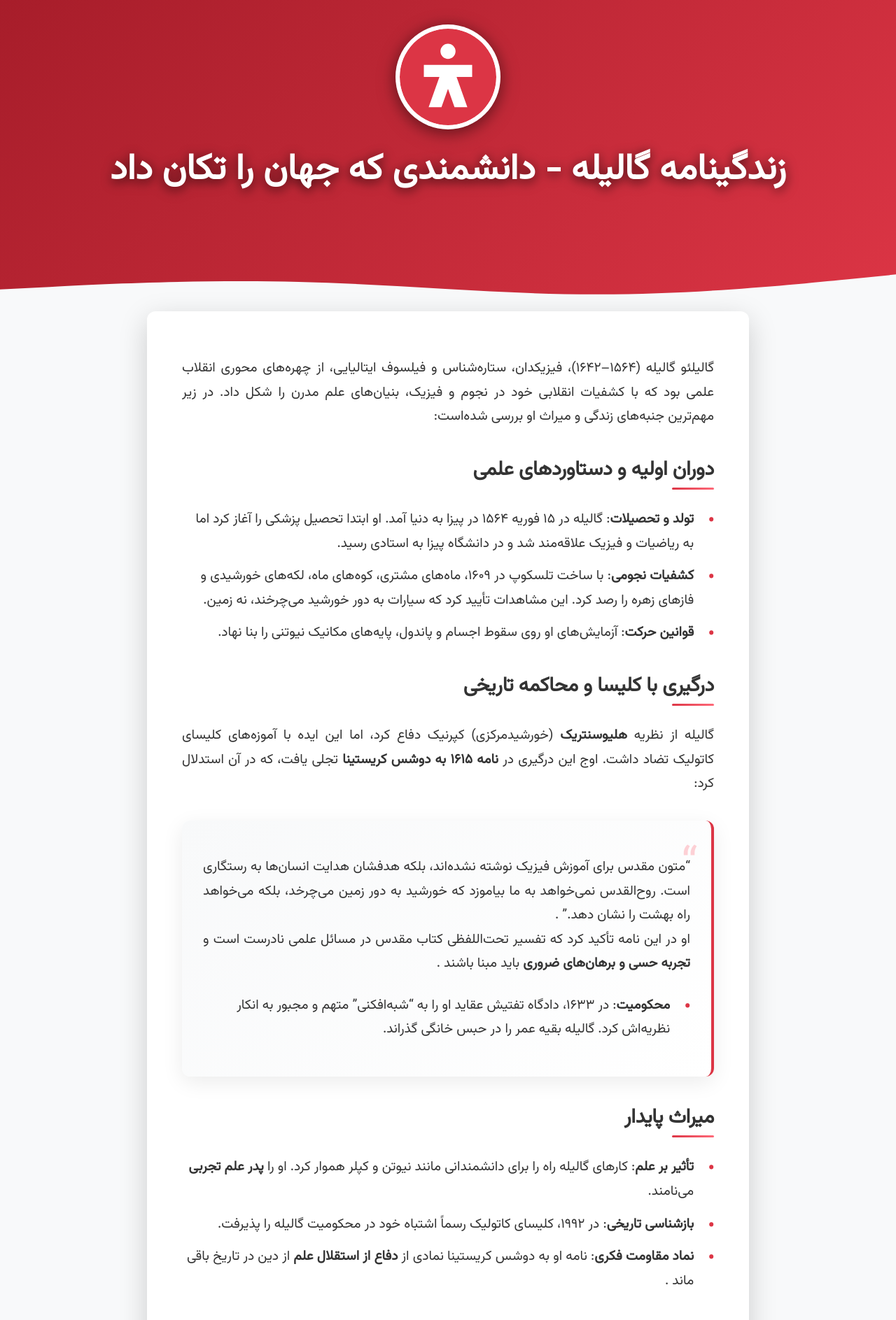
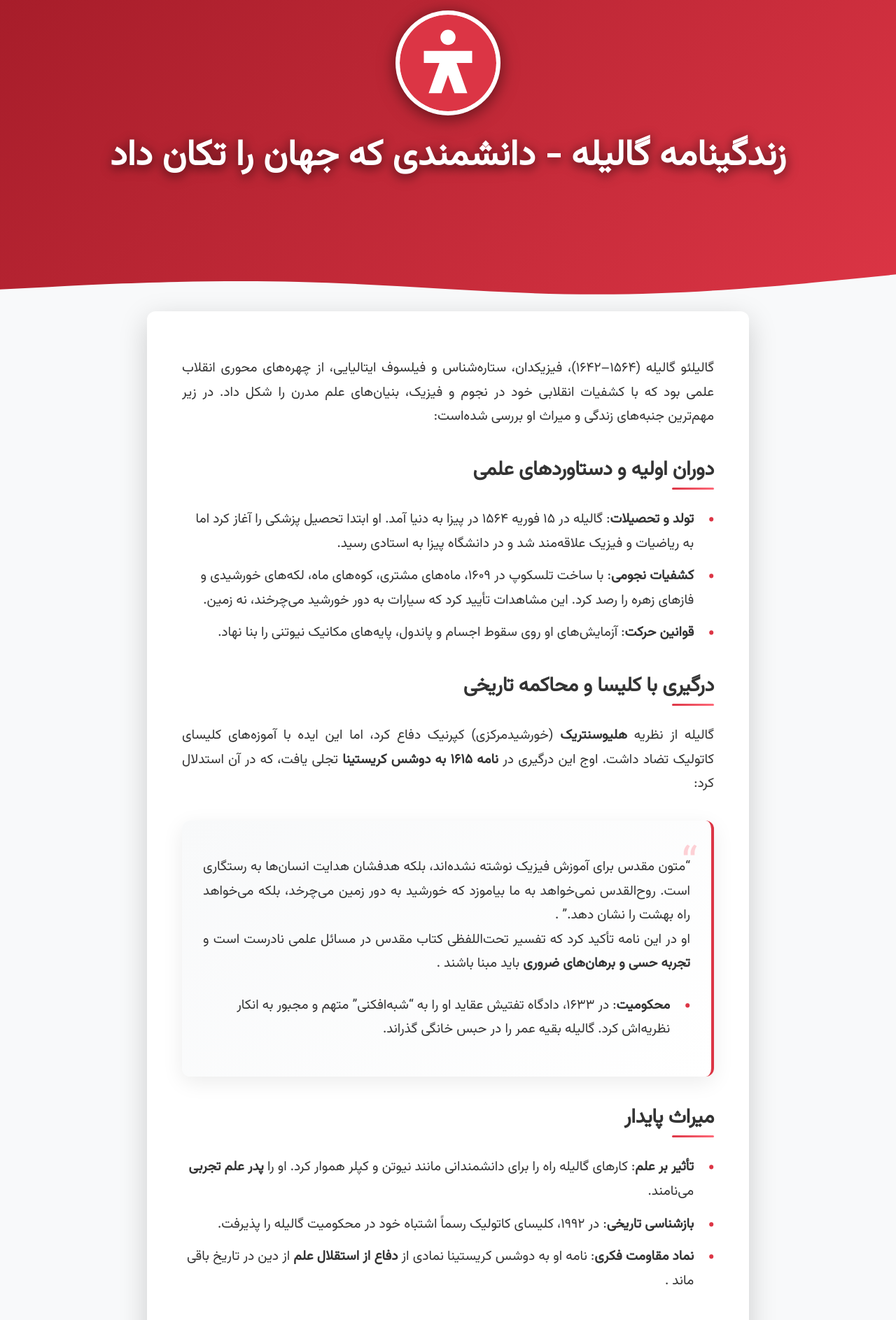
Before and after one commit to darkblog/darkblog.github.io, a Jekyll site: the page built from _posts/2025-7-5-68.md, in a window 1280 px wide. Shown: the top 1887 px of the page at 70% size. Built offline with Jekyll 4.4.1, drawn with Linux system fonts in a browser that asks for light colours.

Commit message:
Update post.html

```diff
--- a/_layouts/post.html
+++ b/_layouts/post.html
@@ -94,7 +94,7 @@
             flex-direction: column;
             align-items: center;
             justify-content: flex-start;
-            padding-top: 20px;
+            padding-top: 0; /* اصلاح شده: حذف padding-top */
         }
 
         nav {
@@ -129,6 +129,7 @@
             min-height: 180px;
             flex-grow: 1;
             width: 100%;
+            position: relative; /* اصلاح شده: اضافه شدن position relative */
         }
 
         .header-content {
```
